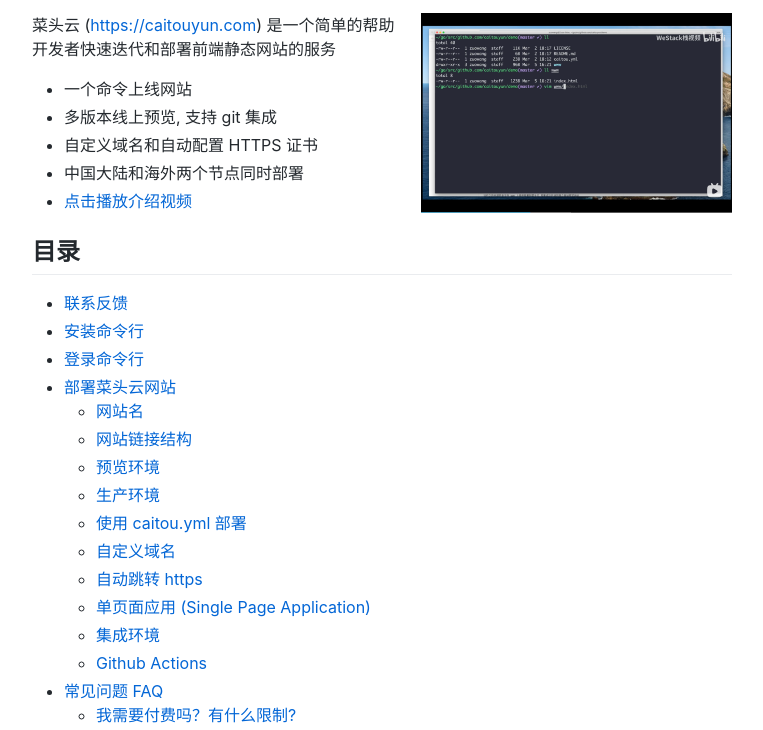
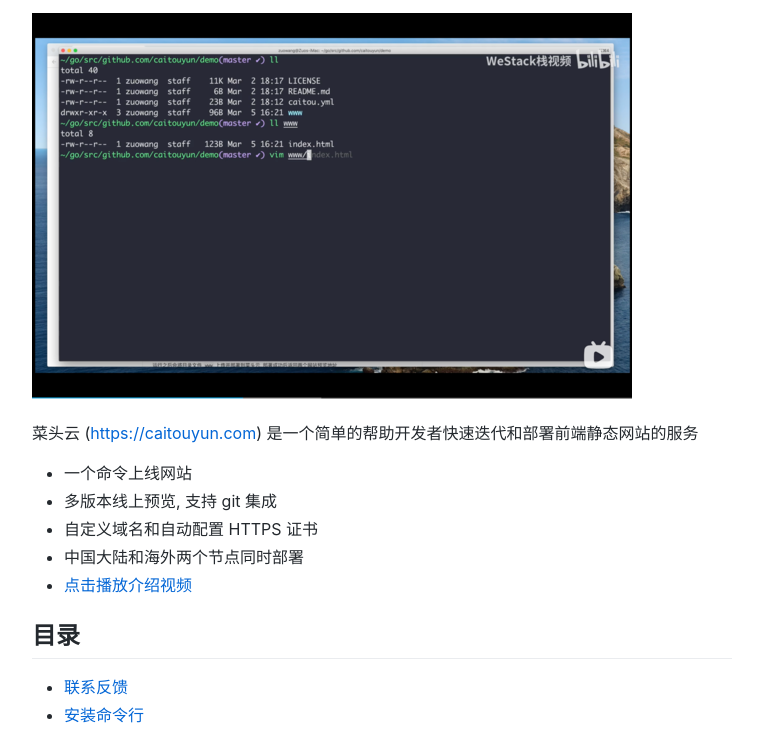
Before and after one commit to caitouyun/docs, a website: page public/index.html in a window 1280 px wide. Shown: the part 62-792 px from the top of the page, without its empty margins (258-1021 px from the left). Drawn offline with Linux system fonts and the light colour scheme.

Commit message:
remove img align

```diff
--- a/public/index.html
+++ b/public/index.html
@@ -13,7 +13,7 @@
 <main class="markdown-body">
 <h1>
 <a id="user-content-菜头云" class="anchor" href="#%E8%8F%9C%E5%A4%B4%E4%BA%91" aria-hidden="true"><span aria-hidden="true" class="octicon octicon-link"></span></a>菜头云</h1>
-<p><a href="https://www.bilibili.com/video/BV1tV411v7Gp" rel="nofollow"><img align="right" height="200" src="assets/video.png" style="max-width:100%;">
+<p><a href="https://www.bilibili.com/video/BV1tV411v7Gp" rel="nofollow"><img src="assets/video.png" style="max-width:100%;">
 </a></p>
 <p>菜头云 (<a href="https://caitouyun.com" rel="nofollow">https://caitouyun.com</a>) 是一个简单的帮助开发者快速迭代和部署前端静态网站的服务</p>
 <ul>
```
